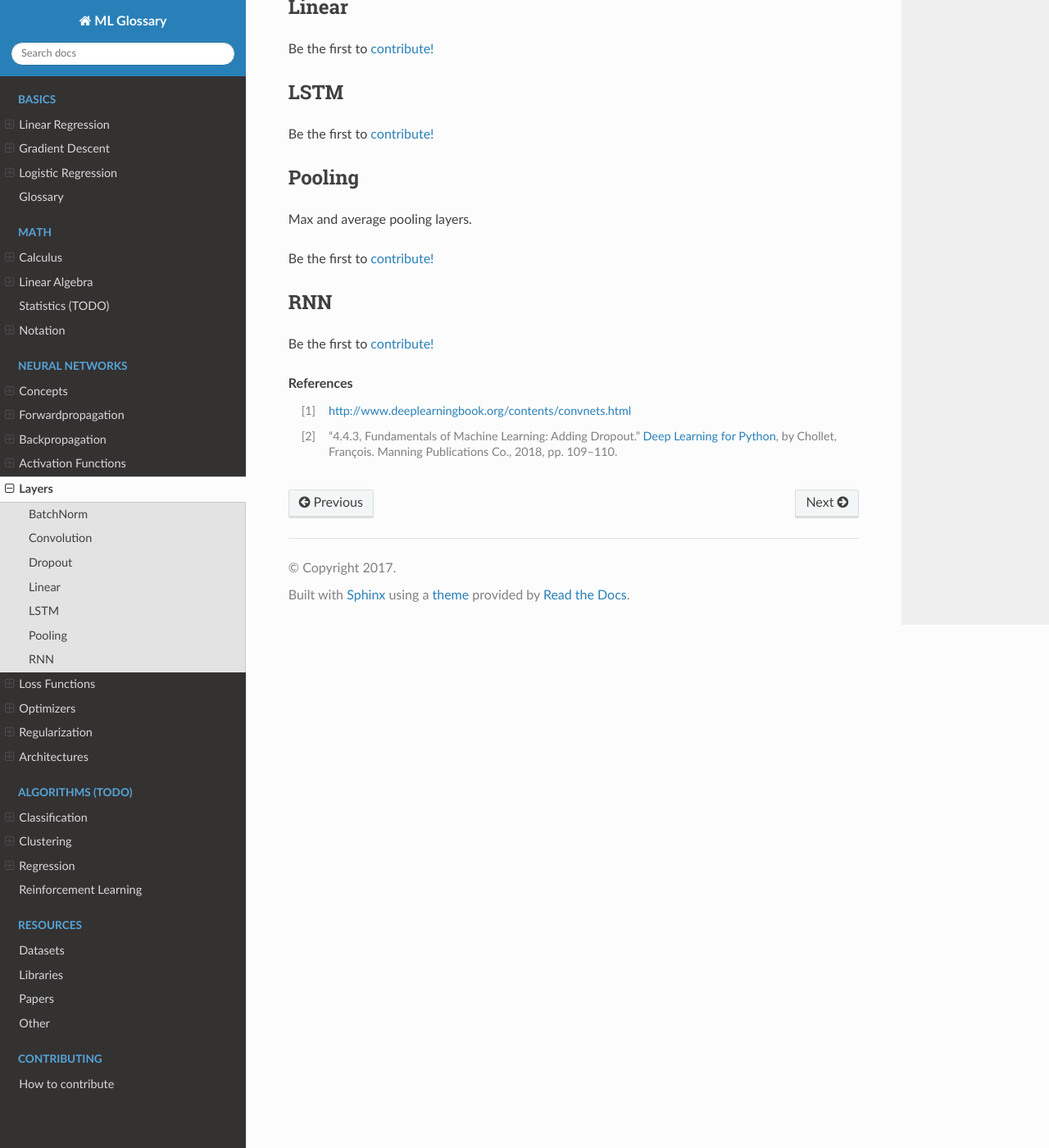
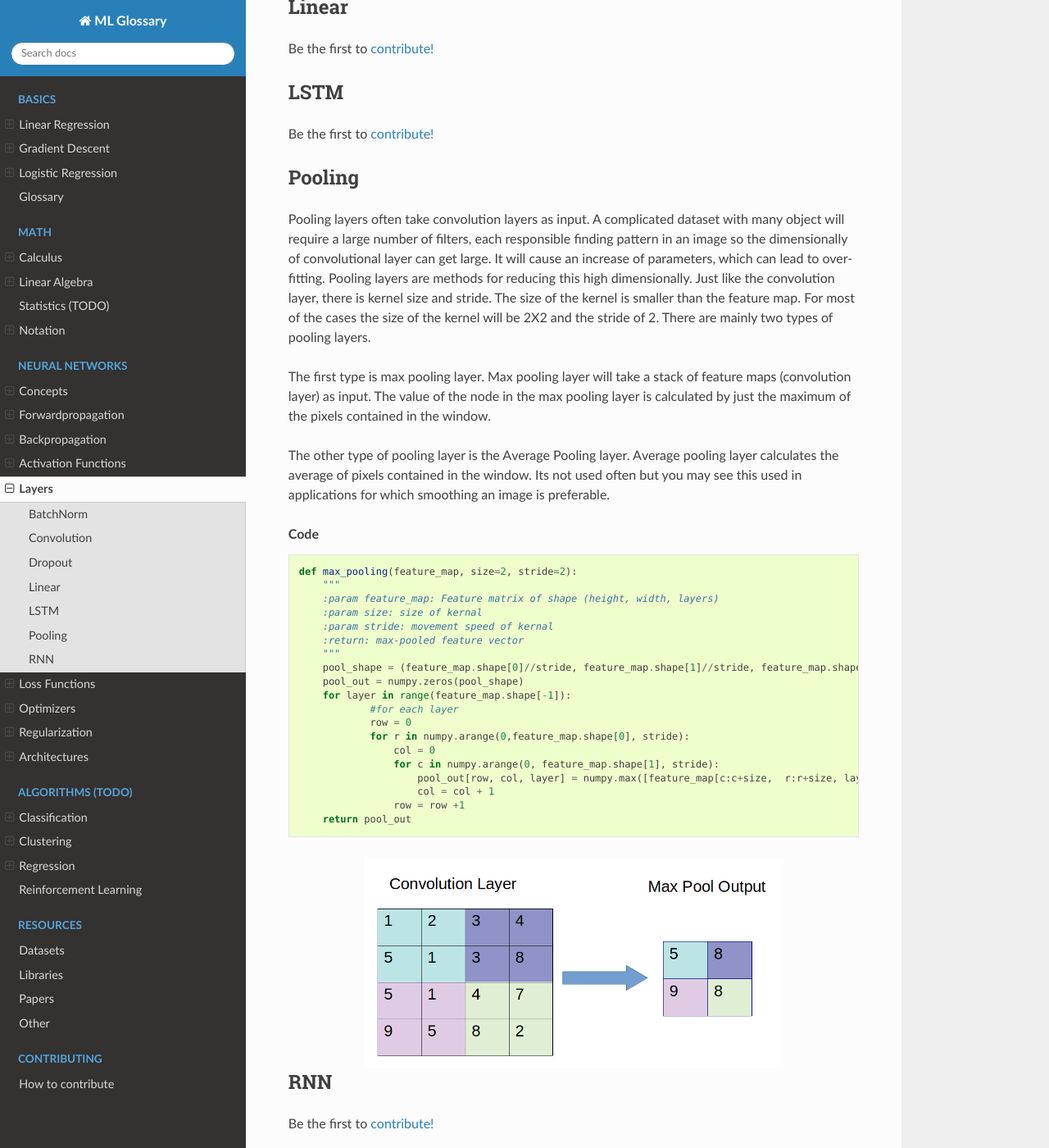
Before and after one commit to bfortuner/ml-glossary, a Sphinx documentation site: the page built from docs/layers.rst, in a window 1280 px wide and 1400 px high, scrolled down 3953 px. Shown: the whole window at 82% size. Built offline with Sphinx 7.4.7 and the Read the Docs theme 2.0.0, drawn with Linux system fonts in a browser that asks for light colours; pages that are not in the unit, such as notebooks, are missing from menus.

Commit message:
Add Layer Pooling (#94)
Co-authored-by: Soni-Ratnesh <ratnesh@antrepriz.com>

```diff
--- a/docs/layers.rst
+++ b/docs/layers.rst
@@ -148,9 +148,40 @@ Be the first to `contribute! <https://github.com/bfortuner/ml-cheatsheet>`__
 Pooling
 -------
 
-Max and average pooling layers.
+Pooling layers often take convolution layers as input. A complicated dataset with many object will require a large number of filters, each responsible finding pattern in an image so the dimensionally of convolutional layer can get large. It will cause an increase of parameters, which can lead to over-fitting. Pooling layers are methods for reducing this high dimensionally. Just like the convolution layer, there is kernel size and stride. The size of the kernel is smaller than the feature map. For most of the cases the size of the kernel will be 2X2 and the stride of 2. There are mainly two types of pooling layers.
 
-Be the first to `contribute! <https://github.com/bfortuner/ml-cheatsheet>`__
+The first type is max pooling layer.
+Max pooling layer will take a stack of feature maps (convolution layer) as input. The value of the node in the max pooling layer is calculated by just the maximum of the pixels contained in the window.
+
+The other type of pooling layer is the Average Pooling layer.
+Average pooling layer calculates the average of pixels contained in the window. Its not used often but you may see this used in applications for which smoothing an image is preferable.
+
+.. rubric:: Code
+.. code-block:: python
+
+    def max_pooling(feature_map, size=2, stride=2):
+    	"""
+	:param feature_map: Feature matrix of shape (height, width, layers)
+    	:param size: size of kernal
+    	:param stride: movement speed of kernal
+    	:return: max-pooled feature vector
+	"""
+    	pool_shape = (feature_map.shape[0]//stride, feature_map.shape[1]//stride, feature_map.shape[-1]) #shape of output
+    	pool_out = numpy.zeros(pool_shape)
+    	for layer in range(feature_map.shape[-1]):
+        	#for each layer
+        	row = 0
+        	for r in numpy.arange(0,feature_map.shape[0], stride):
+        	    col = 0
+        	    for c in numpy.arange(0, feature_map.shape[1], stride):
+        	        pool_out[row, col, layer] = numpy.max([feature_map[c:c+size,  r:r+size, layer]])
+        	        col = col + 1
+        	    row = row +1
+    	return pool_out
+
+.. image:: images/maxpool.png
+       :align: center
+       :width: 512 px
 
 
 RNN
```
Also changed, not shown: docs/images/maxpool.png (added).
